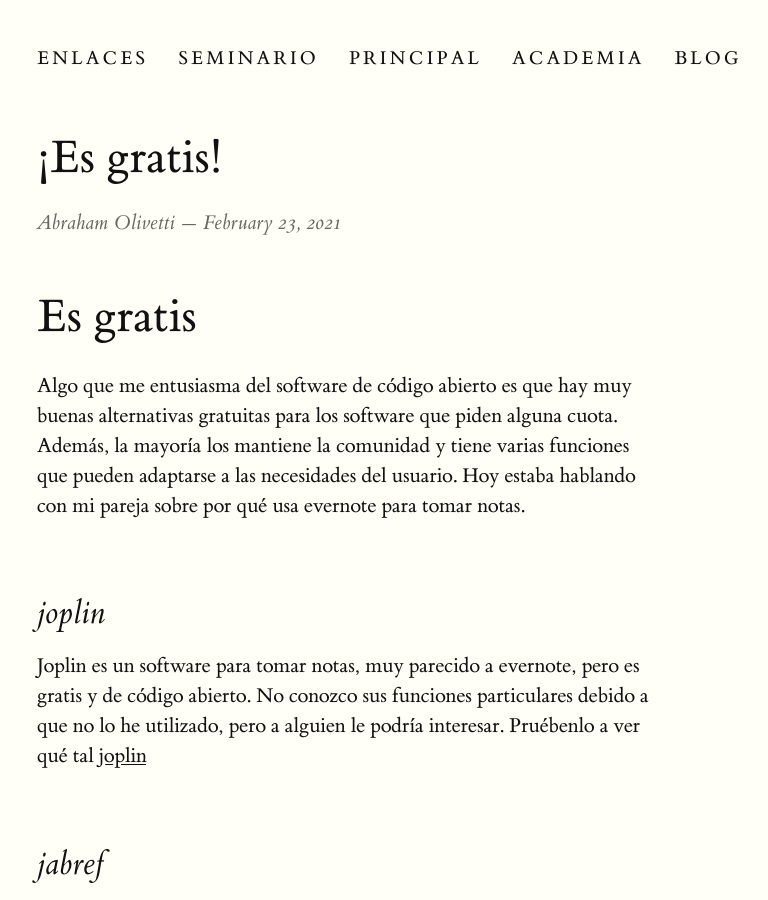
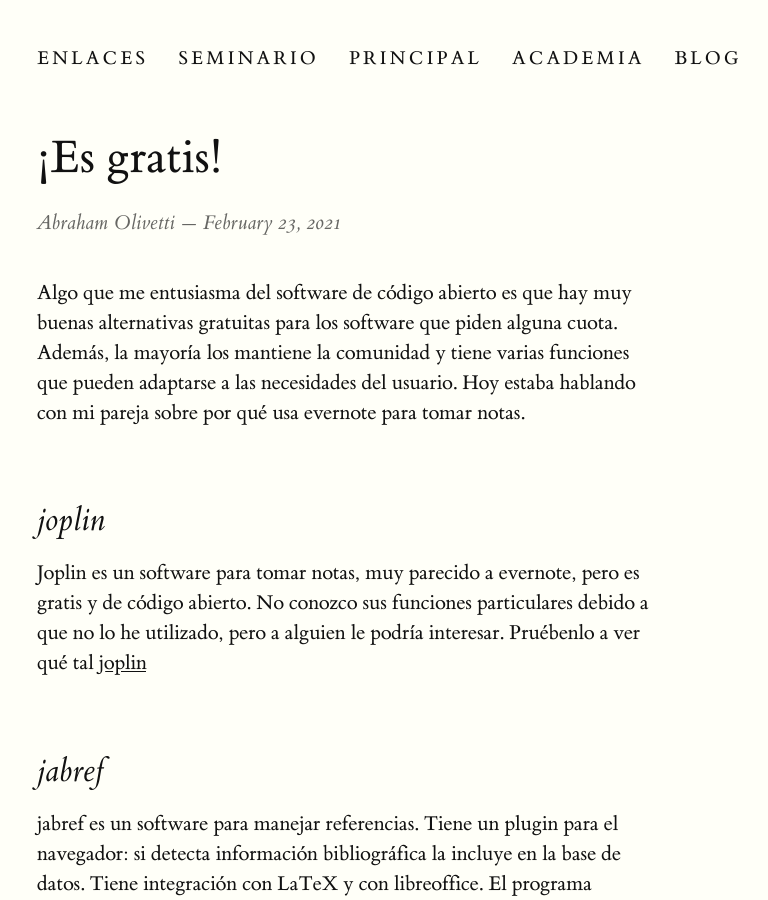
Before and after one commit to Oiuhukt/failosophy, a Jekyll site: the page built from _posts/2021-02-23-software.md, in a window 1280 px wide and 900 px high. Shown: the whole window, without its empty margins (123-891 px from the left). Built offline with Jekyll 4.4.1, drawn with Linux system fonts in a browser that asks for light colours.

```diff
--- a/_posts/2021-02-23-software.md
+++ b/_posts/2021-02-23-software.md
@@ -2,11 +2,9 @@
 title: ¡Es gratis!
 header: Algo de utilidad
 description: Software gratis
-permalink: software/
+permalink:
 layout: post
 ---
-
-# Es gratis
 
 Algo que me entusiasma del software de código abierto es que hay muy buenas alternativas gratuitas para los software que piden alguna cuota. Además, la mayoría los mantiene la comunidad y tiene varias funciones que pueden adaptarse a las necesidades del usuario. Hoy estaba hablando con mi pareja sobre por qué usa evernote para tomar notas.
 
```
